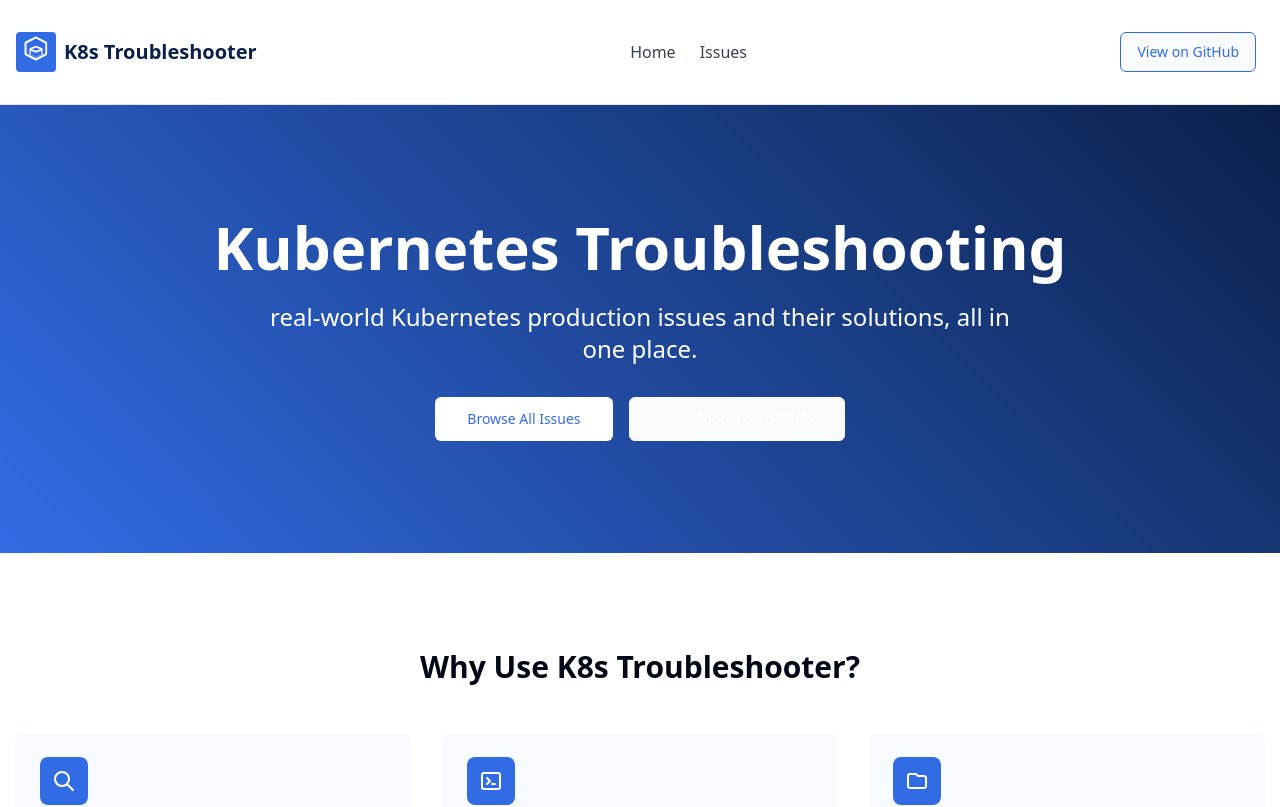
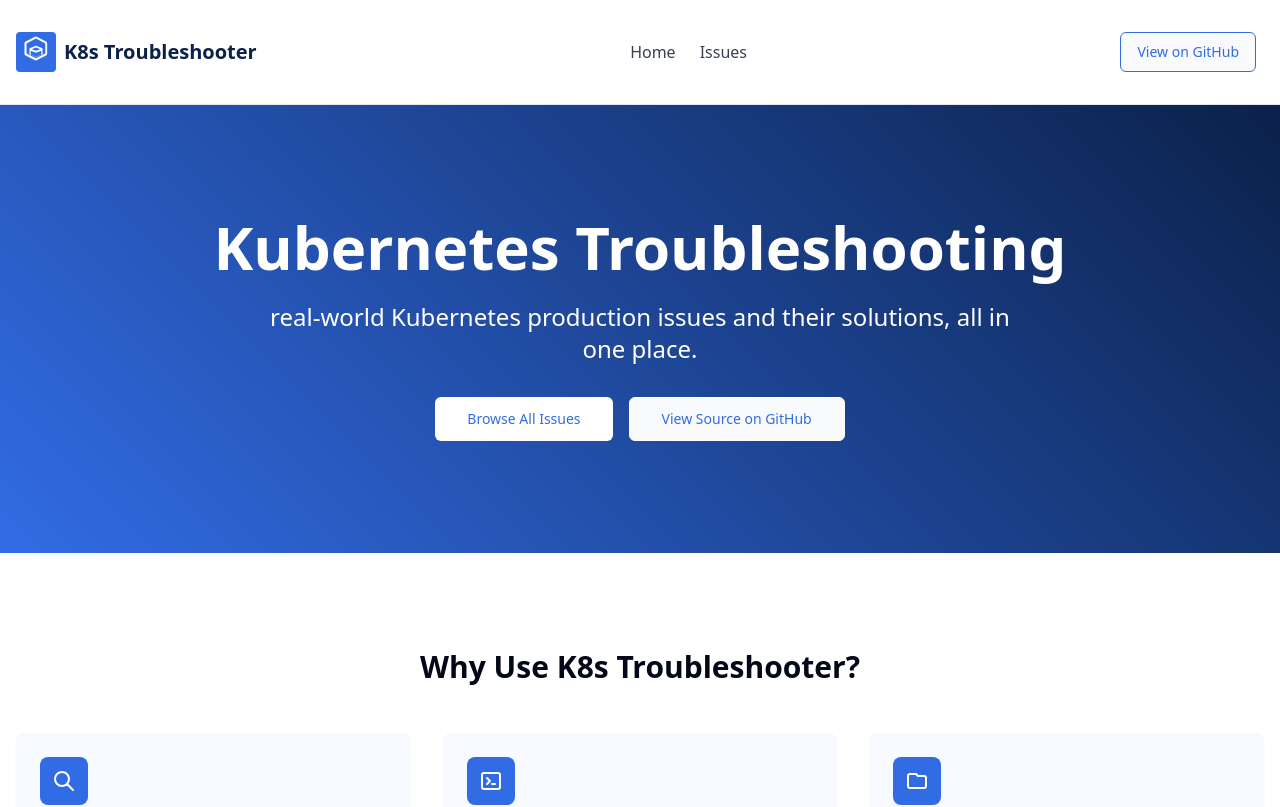
Before and after one commit to suman2mark/k8s-issue-navigator-guide, a React (Vite) app: page / in a window 1280 px wide. Shown: the top 807 px of the page. Built offline with nearby package versions, Linux system fonts and the light colour scheme.

Commit message:
Update colour in Index.tsx

```diff
--- a/src/pages/Index.tsx
+++ b/src/pages/Index.tsx
@@ -45,7 +45,7 @@ const Index = () => {
               <Button size="lg" asChild className="bg-white text-k8s-blue hover:bg-gray-100 hover:scale-105 transition-transform">
                 <Link to="/issues">Browse All Issues</Link>
               </Button>
-              <Button size="lg" variant="outline" asChild className="border-white text-white hover:bg-white/20 hover:scale-105 transition-transform">
+              <Button size="lg" variant="outline" asChild className="border-white text-k8s-blue hover:bg-white/20 hover:scale-105 transition-transform">
                 <a
                   href="https://github.com/suman2mark/k8s-prodisssues"
                   target="_blank"
```
